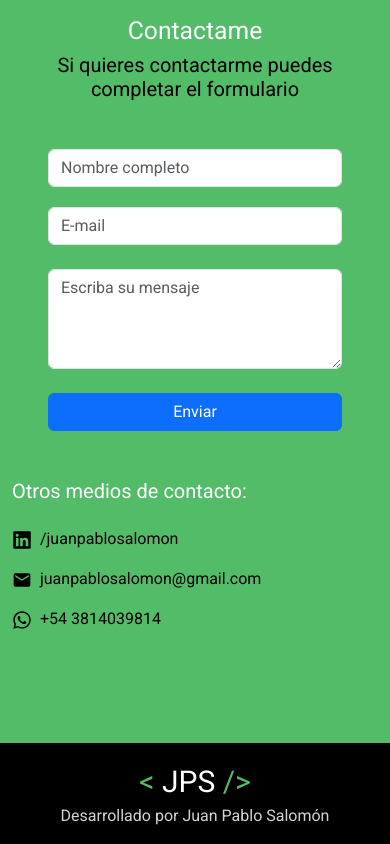
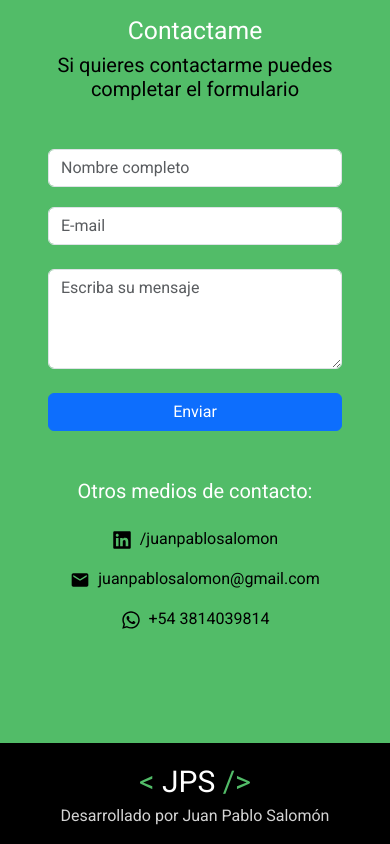
Before and after one commit to pablopaul01/porfolio, a React (Vite) app: page / in a window 390 px wide. Shown: the part 6873-7717 px from the top of the page. Built offline with nearby package versions, Linux system fonts and the light colour scheme.

Commit message:
mejorando el responsive de la web

```diff
--- a/src/components/Contacto/Contacto.jsx
+++ b/src/components/Contacto/Contacto.jsx
@@ -99,21 +99,21 @@ const Contacto = () => {
                         </Row>
                     </Form>
                 </div>
-                <div className="mt-5 mt-md-0 col-12 col-md-4 d-flex flex-column justify-content-start">
-                    <h5 className='mb-4'>Otros medios de contacto:</h5>
+                <div className="mt-5 mt-md-0 col-12 col-md-4 d-flex flex-column justify-content-center justify-content-md-start">
+                    <h5 className='mb-4 text-center text-md-start'>Otros medios de contacto:</h5>
                     <div className='subtitleBlack'>
                         <a href="https://www.linkedin.com/in/juanpablosalomon/" target='blank' className='linkContacto'>
-                            <p><FaLinkedin className='contactIcons'/>&nbsp; /juanpablosalomon</p>
+                            <p className="text-center text-md-start"><FaLinkedin className='contactIcons'/>&nbsp; /juanpablosalomon</p>
                         </a>
                     </div>
                     <div className='subtitleBlack'>
                         <a href="mailto:juanpablosalomon@gmail.com" target='blank' className='linkContacto'>
-                            <p><MdEmail className='contactIcons'/>&nbsp; juanpablosalomon@gmail.com</p>
+                            <p className="text-center text-md-start"><MdEmail className='contactIcons'/>&nbsp; juanpablosalomon@gmail.com</p>
                         </a>
                     </div>
                     <div className='subtitleBlack' >
                         <a href="https://api.whatsapp.com/send?phone=5493814039814&text=Hola Juan Pablo..." target='blank' className='linkContacto'>
-                            <p> <FaWhatsapp className='contactIcons'/>&nbsp; +54 3814039814</p>
+                            <p className="text-center text-md-start"> <FaWhatsapp className='contactIcons'/>&nbsp; +54 3814039814</p>
                         </a>
                     </div>
 
```
